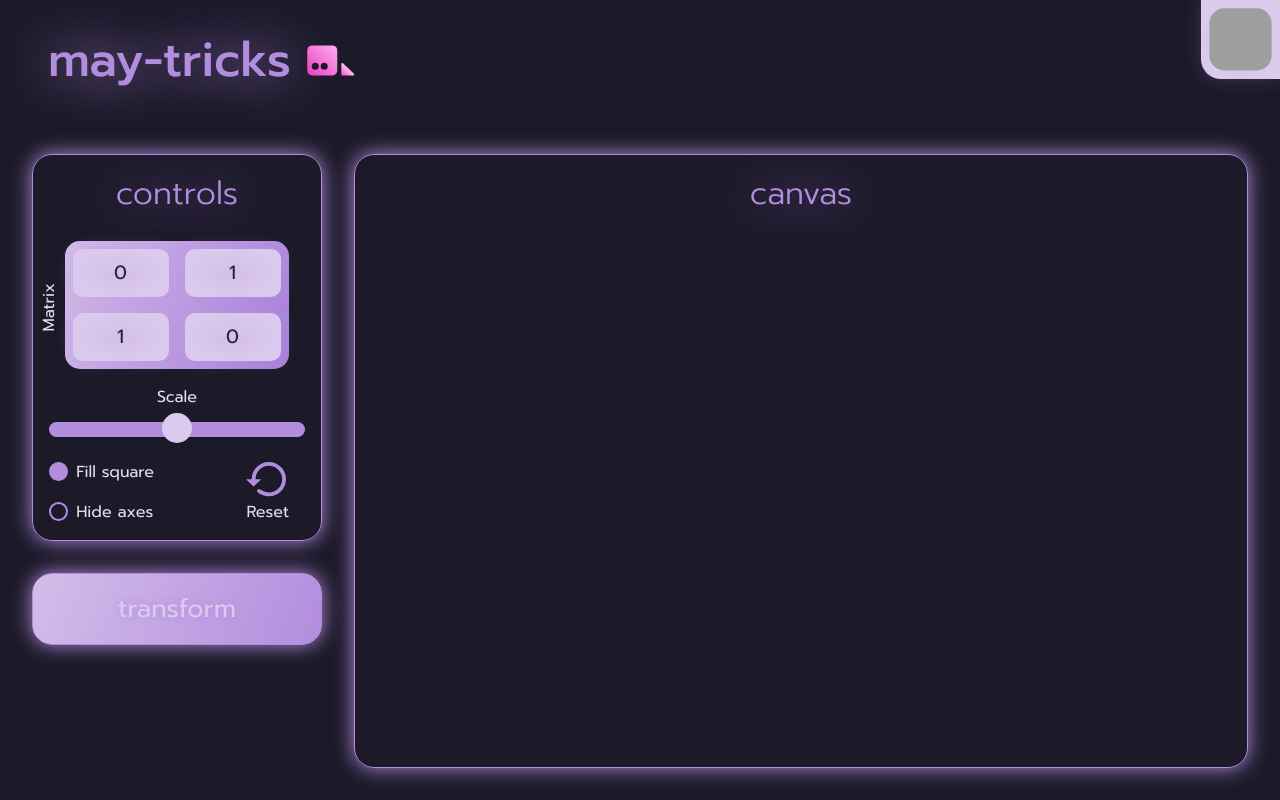
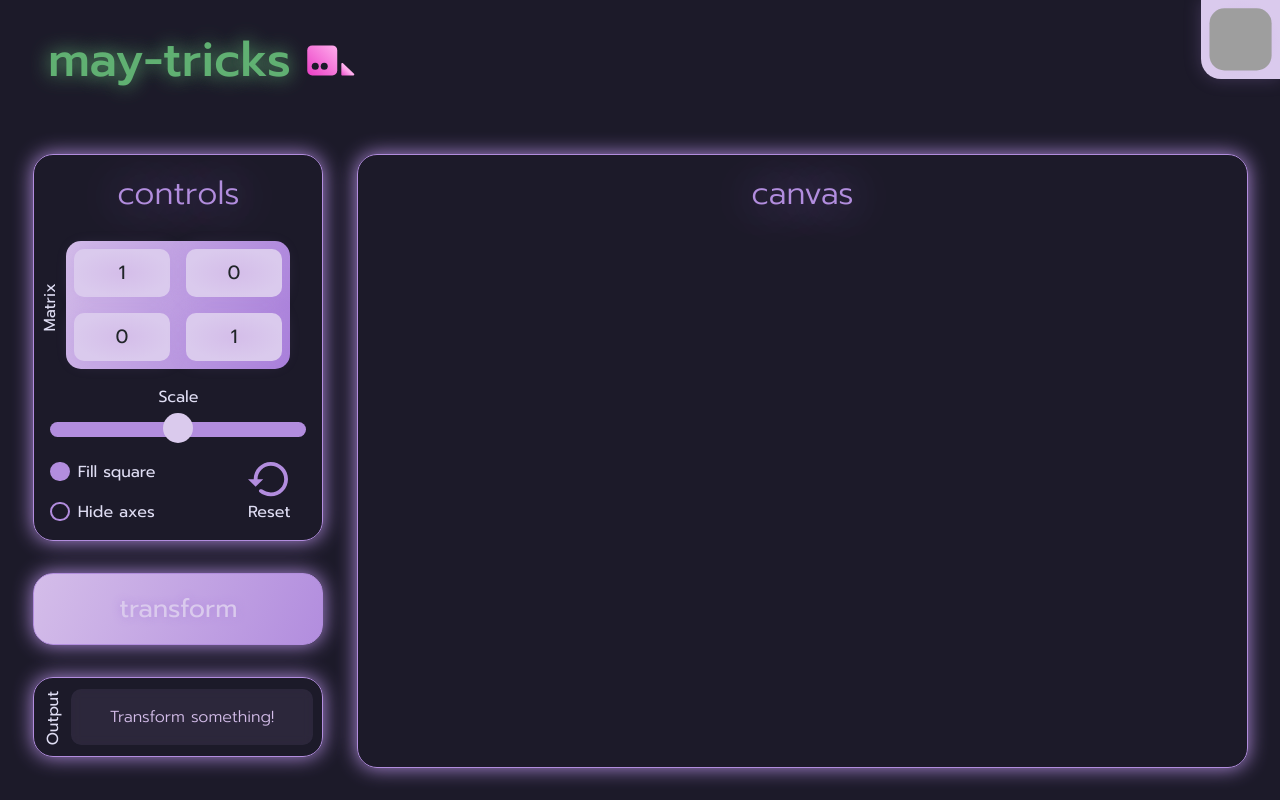
Before and after one commit to alexlostorto/may-tricks, a PHP site: page / in a window 1280 px wide. Run offline with PHP 8.4, Linux system fonts and the light colour scheme; grey boxes are pictures that could not be loaded.

Commit message:
Add output to state transformation

```diff
--- a/components/graphics.php
+++ b/components/graphics.php
@@ -21,6 +21,7 @@ class Controls {
         this.fill = document.getElementById('fill');
         this.hide = document.getElementById('hide-axes');
         this.reset = document.getElementById('reset');
+        this.output = document.getElementById('output');
         this.loadEventListeners();
     }
 
@@ -47,6 +48,8 @@ class Controls {
             popup.displayDeterminantZero();
             return;
         }
+
+        transformation.describe(a, b, c, d);
 
         const matrix = new THREE.Matrix4();
         matrix.set(
@@ -115,6 +118,86 @@ class Controls {
         } else if (input.value > 95) {
             input.value = 100;
         }
+    }
+}
+
+class Transformation {
+    constructor(a, b, c, d) {
+        this.a = a;
+        this.b = b;
+        this.c = c;
+        this.d = d;
+    }
+
+    describe(a, b, c, d) {
+        this.a = a;
+        this.b = b;
+        this.c = c;
+        this.d = d;
+
+        if (this.isIdentityMatrix()) {
+            controls.output.textContent = 'Identity matrix';
+        } else if (this.isEnlargementMatrix()) {
+            controls.output.textContent = `Enlargement Scale Factor ${this.a} about (0, 0)`;
+        } else if (this.isShearXMatrix()) {
+            controls.output.textContent = `Shear Scale Factor ${this.b} in x-direction`;
+        } else if (this.isShearYMatrix()) {
+            controls.output.textContent = `Shear Scale Factor ${this.c} in y-direction`;
+        } else if (this.isRotationMatrix()) {
+            controls.output.textContent = `Rotation ${Math.acos(a) * (180 / Math.PI)} degrees`;
+        } else if (this.isReflectionXMatrix()) {
+            controls.output.textContent = 'Reflection along x-axis';
+        } else if (this.isReflectionYMatrix()) {
+            controls.output.textContent = 'Reflection along y-axis';
+        } else if (this.isReflectionYEqualsXMatrix()) {
+            controls.output.textContent = 'Reflection along y=x';
+        } else if (this.isReflectionYEqualsNegativeXMatrix()) {
+            controls.output.textContent = 'Reflection along y=-x';
+        } else if (this.isStretchMatrix()) {
+            controls.output.textContent = `Stretch Scale Factor ${this.a} in x-axis and Stretch Scale Factor ${this.d} in y-axis`;
+        } else {
+            controls.output.textContent = 'Unknown transformation';
+        }
+    }
+
+    isIdentityMatrix() {
+        return (this.a == 1 && this.b == 0 && this.c == 0 && this.d == 1);
+    }
+
+    isEnlargementMatrix() {
+        return (this.a != 1 && this.a == d && this.b == 0 && this.c == 0);
+    }
+
+    isStretchMatrix() {
+        return (this.b == 0 && this.c == 0);
+    }
+
+    isShearXMatrix() {
+        return (this.a == 1 && this.b != 0 && this.c == 0 && this.d == 1);
+    }
+
+    isShearYMatrix() {
+        return (this.a == 1 && this.b == 0 && this.c != 0 && this.d == 1);
+    }
+
+    isRotationMatrix() {
+        return (this.a == this.d && this.b == -this.c);
+    }
+
+    isReflectionXMatrix() {
+        return (this.a == 1 && this.b == 0 && this.c == 0 && this.d == -1);
+    }
+
+    isReflectionYMatrix() {
+        return (this.a == -1 && this.b == 0 && this.c == 0 && this.d == 1);
+    }
+
+    isReflectionYEqualsXMatrix() {
+        return (this.a == 0 && this.b == 1 && this.c == 1 && this.d == 0);
+    }
+
+    isReflectionYEqualsNegativeXMatrix() {
+        return (this.a == 0 && this.b == -1 && this.c == -1 && this.d == 0);
     }
 }
 
@@ -242,6 +325,7 @@ class Axes {
 import * as THREE from '/may-tricks/assets/lib/three.module.js';
 
 const popup = new Popup();
+const transformation = new Transformation();
 const colours = new Colours();
 let graphics = new Graphics();
 const controls = new Controls();
--- a/index.php
+++ b/index.php
@@ -45,6 +60,7 @@ include('./components/header.php');
 
     #information {
         gap: 2rem;
+        width: 25rem;
     }
 
     #controls,
@@ -74,7 +90,8 @@ include('./components/header.php');
         padding: 0.5rem;
     }
 
-    #controls .matrix-transformation::after {
+    #controls .matrix-transformation::after,
+    .output > div::after {
         content: 'Matrix';
         color: var(--white);
         display: block;
@@ -86,6 +103,11 @@ include('./components/header.php');
         font-weight: 400;
     }
 
+    .output > div::after {
+        content: 'Output';
+        left: -2.8rem;
+    }
+
     #controls .matrix-transformation input {
         width: 6rem;
         border-radius: 10px;
@@ -193,7 +220,7 @@ include('./components/header.php');
     .checklist input {
         width: 1.2rem;
         height: 1.2rem;
-        background-color: var(--accent);
+        background-color: rgba(0, 0, 0, 0);
         border: 2px solid var(--secondary);
         border-radius: 50%;
     }
@@ -225,6 +258,32 @@ include('./components/header.php');
     #reset label {
         color: var(--white);
         font-weight: 400;
+    }
+
+    .output {
+        padding: 0.6rem 0;
+        margin-top: 2rem;
+        border: 1px solid var(--secondary);
+        box-shadow: 0 0 20px #B28DDE;
+        border-radius: 20px;
+        min-height: 5rem;
+    }
+
+    .output > div {
+        position: relative;
+        margin: 0 0.6rem 0 2.3rem;
+        width: 100%;
+        padding: 1rem;
+        border-radius: 10px;
+        background: rgba(183, 153, 221, 0.10);
+        backdrop-filter: blur(5px);
+    }
+
+    .output > div > p {
+        text-align: center;
+        color: var(--primary);
+        font-weight: 300;
+        margin: 0;
     }
 
     @keyframes spin {
@@ -321,6 +381,11 @@ include('./components/header.php');
                 </button>
             </section>
             <button id="transform" class="w-100">transform</button>
+            <div class="output d-flex align-items-center">
+                <div>
+                    <p id="output">Transform something!</p>
+                </div>
+            </div>
         </div>
     </section>
     <section id="canvas" class="d-flex flex-column align-items-center w-100 h-100">
```
Also changed, not shown: other parts of index.php (+31 -4 lines).
